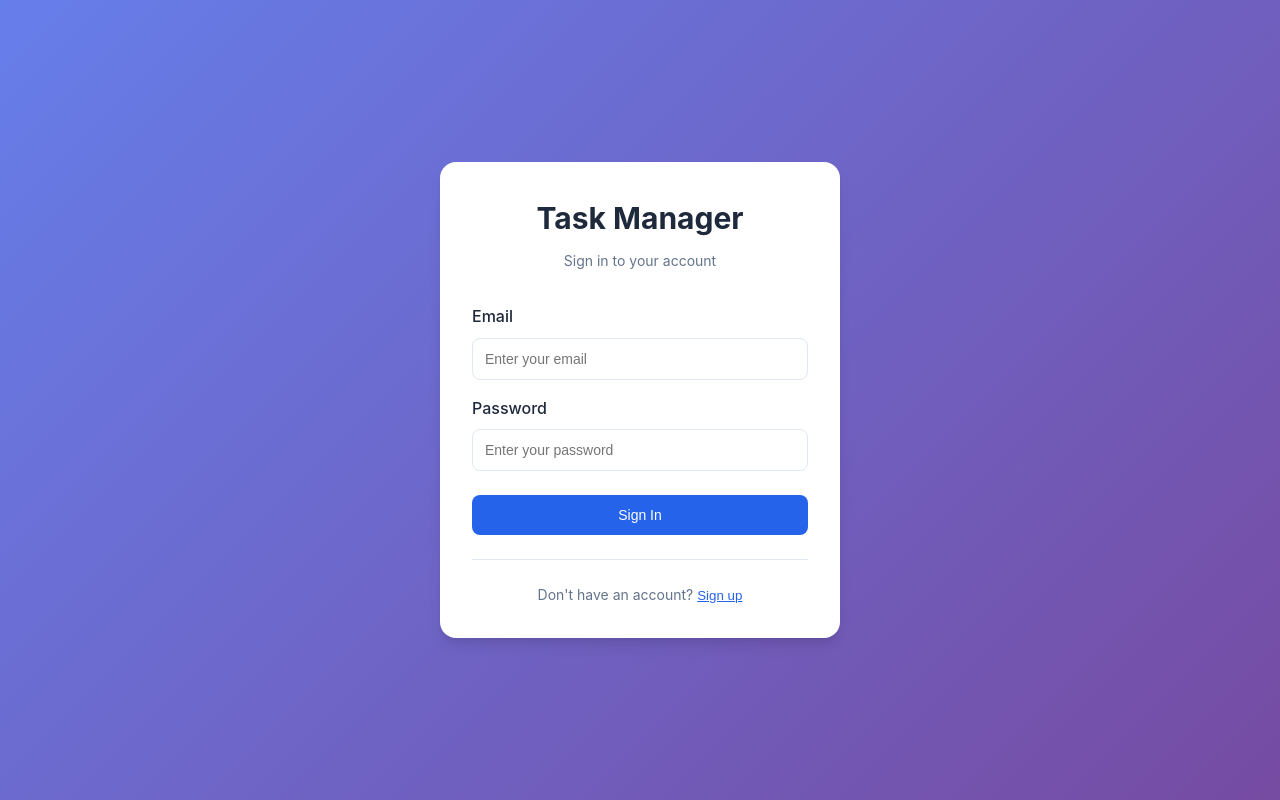
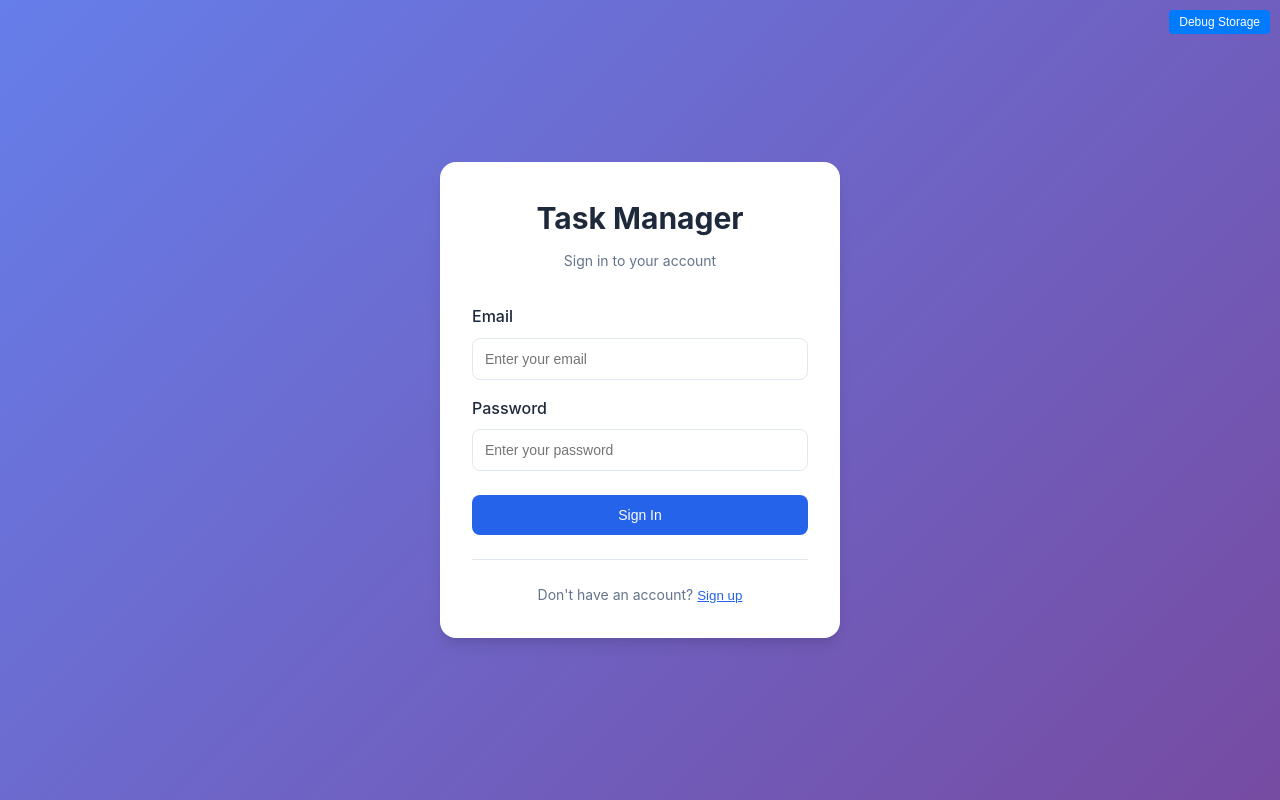
Before and after one commit to Rish-1903/SHIPSY-ASSIGNMENT, a React (Vite) app in the folder frontend/: page / in a window 1280 px wide. Built offline with nearby package versions, Linux system fonts and the light colour scheme; no server answers.

Commit message:
Update App.jsx

```diff
--- a/frontend/src/App.jsx
+++ b/frontend/src/App.jsx
@@ -11,9 +11,50 @@ function App() {
   const [loading, setLoading] = useState(true)
   const [error, setError] = useState('')
 
+  // Function to clear ALL task-related storage
+  const clearAllTaskStorage = () => {
+    console.log('Clearing task storage...');
+    const keysToRemove = [];
+
+    // Check all localStorage keys
+    for (let i = 0; i < localStorage.length; i++) {
+      const key = localStorage.key(i);
+      if (key && (
+        key.toLowerCase().includes('task') ||
+        key.toLowerCase().includes('todo') ||
+        key.toLowerCase().includes('taskmanager') ||
+        key === 'tasks' ||
+        key === 'taskState' ||
+        key === 'taskFilter' ||
+        key === 'newTask'
+      )) {
+        keysToRemove.push(key);
+        console.log('Removing storage key:', key);
+      }
+    }
+
+    keysToRemove.forEach(key => localStorage.removeItem(key));
+
+    // Also clear sessionStorage for task data
+    for (let i = 0; i < sessionStorage.length; i++) {
+      const key = sessionStorage.key(i);
+      if (key && key.toLowerCase().includes('task')) {
+        sessionStorage.removeItem(key);
+        console.log('Removing sessionStorage key:', key);
+      }
+    }
+  }
+
   useEffect(() => {
     checkAuthStatus()
   }, [])
+
+  // Clear task storage when user changes
+  useEffect(() => {
+    if (user) {
+      clearAllTaskStorage();
+    }
+  }, [user])
 
   const checkAuthStatus = async () => {
     try {
@@ -46,34 +87,47 @@ function App() {
   }
 
   const handleLogin = (userData, token) => {
+    // Clear task storage BEFORE setting user
+    clearAllTaskStorage();
+
     setUser(userData);
     localStorage.setItem('token', token);
     localStorage.setItem('user', JSON.stringify(userData));
-  // Clear ALL task-related localStorage
-  Object.keys(localStorage).forEach(key => {
-    if (key.startsWith('tasks') || key.includes('task')) {
-      localStorage.removeItem(key);
-    }
-  });
     setError('');
+
+    console.log('User logged in:', userData.id);
   }
 
   const handleLogout = () => {
+    // Clear task storage BEFORE logout
+    clearAllTaskStorage();
+
     setUser(null);
     localStorage.removeItem('token');
     localStorage.removeItem('user');
-  // Clear ALL task-related localStorage
-  Object.keys(localStorage).forEach(key => {
-    if (key.startsWith('tasks') || key.includes('task')) {
-      localStorage.removeItem(key);
-    }
-  });
     setError('');
+
+    console.log('User logged out');
   }
 
   const showError = (message) => {
     setError(message)
     setTimeout(() => setError(''), 5000)
+  }
+
+  // Debug function to check storage
+  const debugStorage = () => {
+    console.log('=== STORAGE DEBUG ===');
+    console.log('Current user:', user);
+    console.log('LocalStorage keys:');
+    Object.keys(localStorage).forEach(key => {
+      console.log(`  ${key}:`, localStorage.getItem(key));
+    });
+    console.log('SessionStorage keys:');
+    Object.keys(sessionStorage).forEach(key => {
+      console.log(`  ${key}:`, sessionStorage.getItem(key));
+    });
+    console.log('=====================');
   }
 
   if (loading) {
@@ -87,6 +141,26 @@ const handleLogout = () => {
 
   return (
     <div className="App">
+      {/* Debug button - remove in production */}
+      <button
+        onClick={debugStorage}
+        style={{
+          position: 'fixed',
+          top: '10px',
+          right: '10px',
+          background: '#007bff',
+          color: 'white',
+          border: 'none',
+          padding: '5px 10px',
+          borderRadius: '4px',
+          fontSize: '12px',
+          zIndex: 1000,
+          cursor: 'pointer'
+        }}
+      >
+        Debug Storage
+      </button>
+
       {error && (
         <div className="error-banner">
           <span>{error}</span>
@@ -96,10 +170,11 @@ const handleLogout = () => {
 
       {user ? (
         <TaskManager
-          key={user.id} // This forces re-render when user changes
+          key={`taskmanager-${user.id}-${Date.now()}`} // More unique key
           user={user}
           onLogout={handleLogout}
           onError={showError}
+          clearTasksOnMount={true} // New prop to force reset
         />
       ) : (
         <Login
```
Lines whose indentation alone changed are shown as unchanged.
